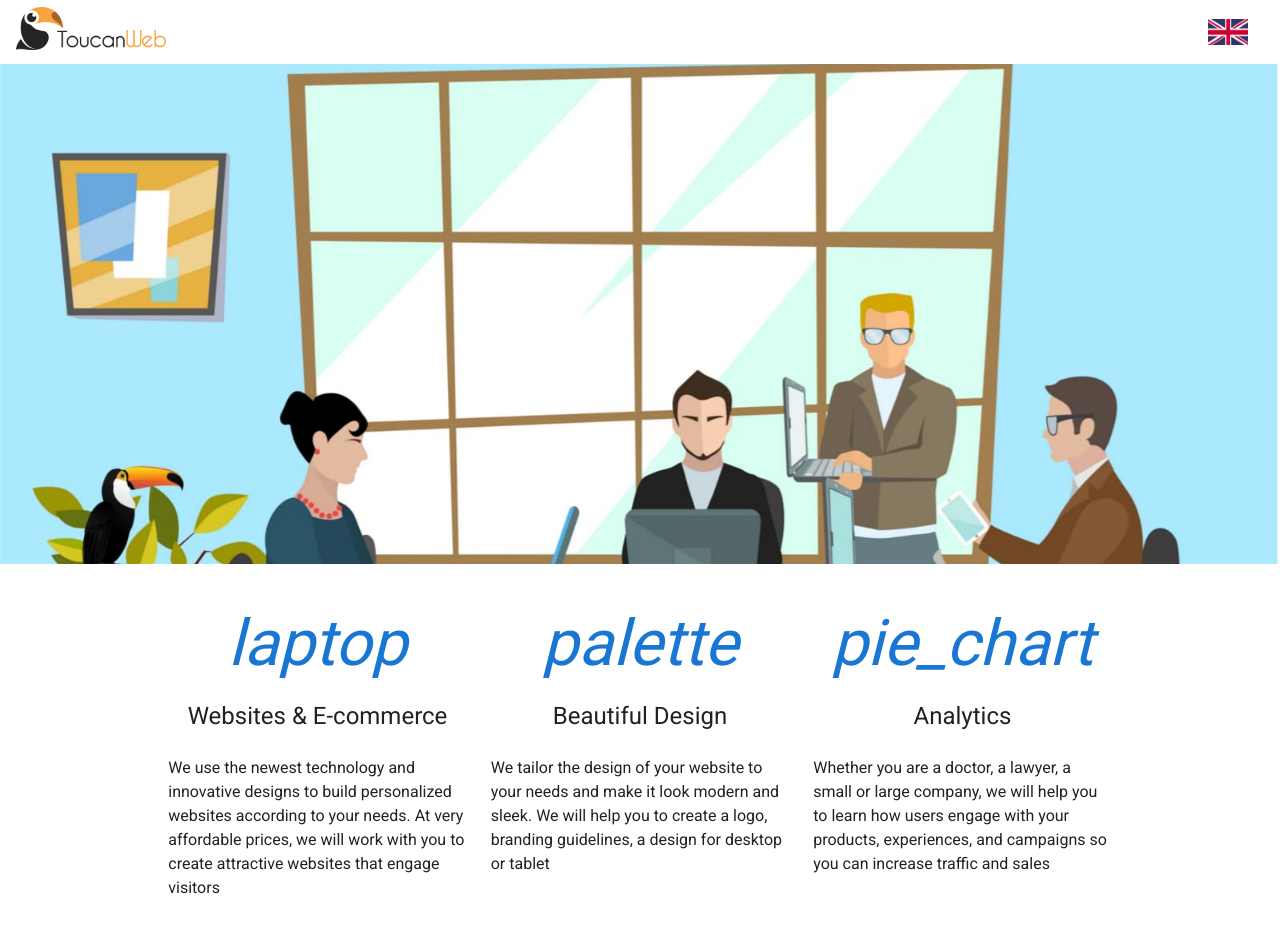
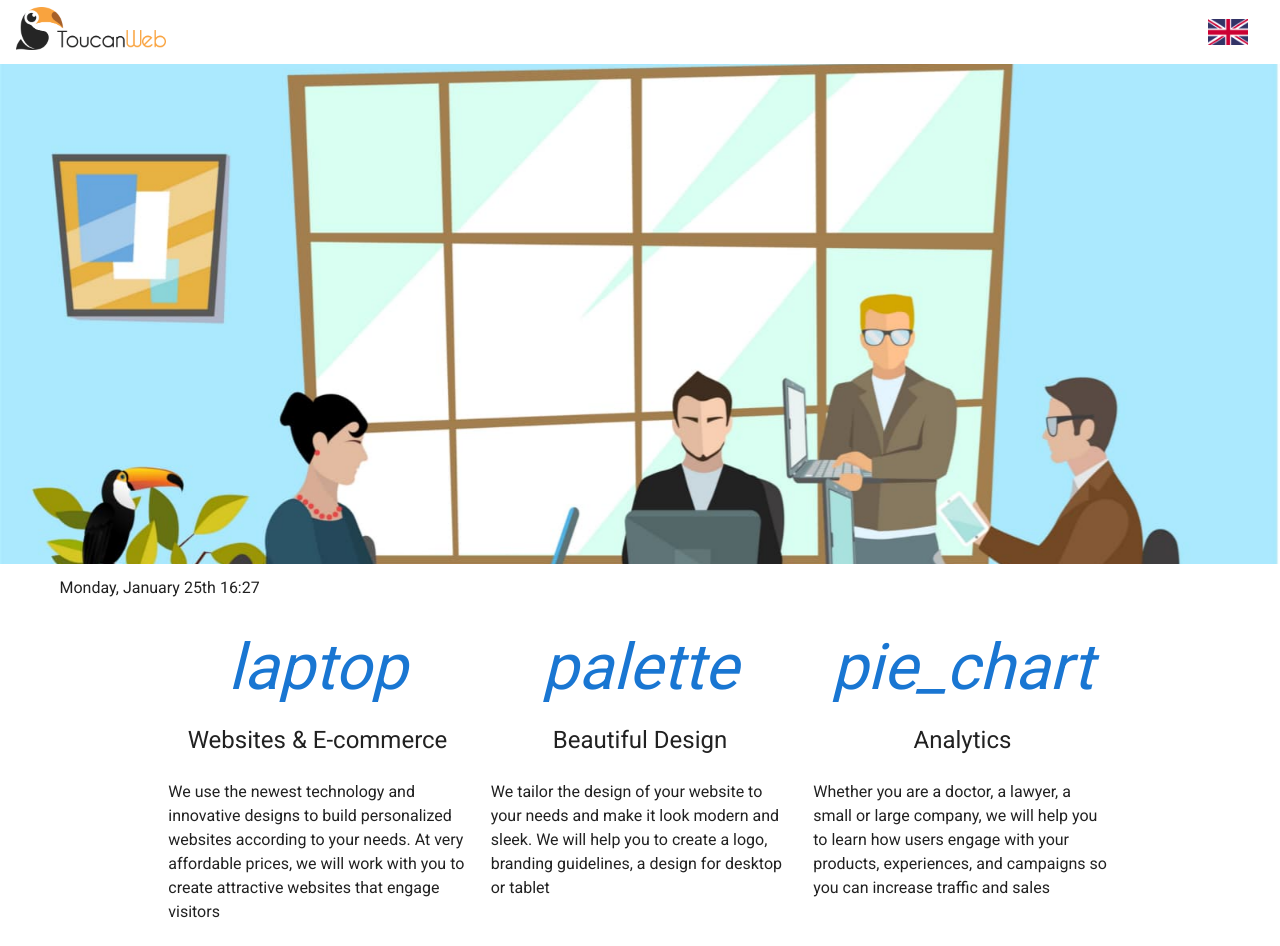
Before and after one commit to jeanquark/web-toucan-firebase-hosting, a Nuxt app: page / in a window 1280 px wide. Shown: the top 946 px of the page. Built offline with nearby package versions, Linux system fonts and the light colour scheme.

Commit message:
Display date

```diff
--- a/pages/index.vue
+++ b/pages/index.vue
@@ -15,6 +15,7 @@
         </section>
 
         <v-container>
+            Monday, January 25th 16:27
             <what-we-do></what-we-do>
         </v-container>
 
```
